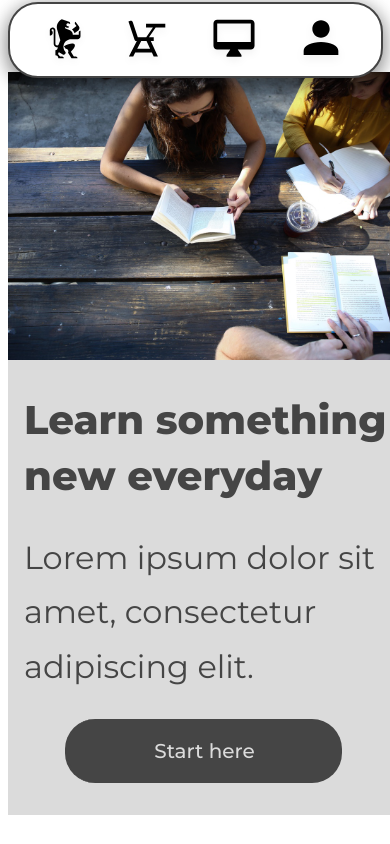
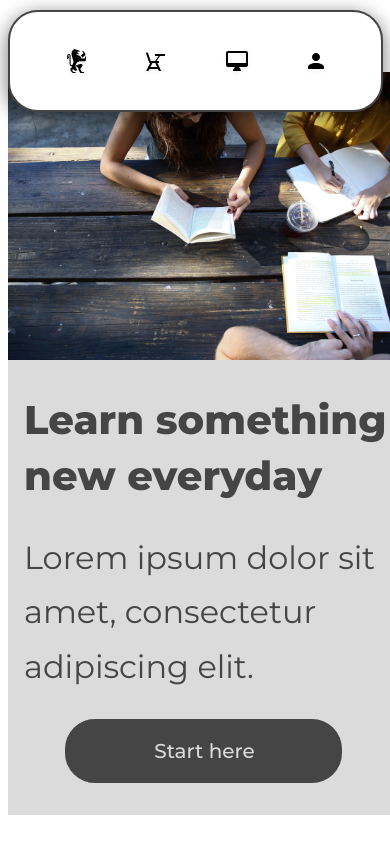
Before and after one commit to Kse-Ger/Colmar_academy, a plain HTML site: page index.html in a window 390 px wide. Shown: the top 844 px of the page. Drawn offline with Linux system fonts and the light colour scheme.

Commit message:
Mobile nav test

```diff
--- a/resources/css/style.css
+++ b/resources/css/style.css
@@ -349,7 +349,7 @@ footer {
 
 @media only screen and (max-width: 800px) {
     header {
-        top: 2px;
+        top: 10px;
         border: 2px solid #454545;
         border-radius: 30px;
         width: 95%;
@@ -364,12 +364,12 @@ footer {
         display: flex;
         justify-content: space-evenly;
         align-items: center;
-        height: 64px;
-        margin: 8px 0px 0;
+        height: 90px;
+        margin: 8px 0 0;
     }
 
     .logo-mobile img {
-        height: 52px;
+        height: 80%;
     }
 
     main .start {
```
